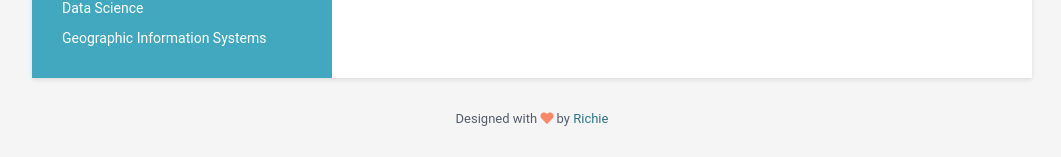
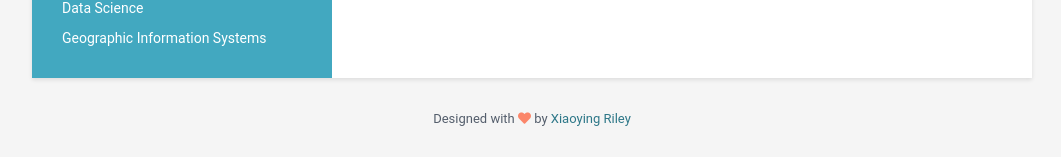
Before and after one commit to JaveSoft/HV_Personal, a Jekyll site: the page built from index.html, in a window 1280 px wide. Shown: the part 1100-1257 px from the top of the page, without its empty margins (108-1169 px from the left). Built offline with Jekyll 4.4.1, drawn with Linux system fonts in a browser that asks for light colours.

Commit message:
Actualización footer

```diff
--- a/_data/data.yml
+++ b/_data/data.yml
@@ -103,4 +103,4 @@ skills:
         level: 50%
 
 footer: >
-    Designed with <i class="fas fa-heart"></i> by <a href="https://github.com/richieeeeeg" target="_blank" rel="nofollow">Richie</a>
+    Designed with <i class="fas fa-heart"></i> by <a href="http://themes.3rdwavemedia.com" target="_blank" rel="nofollow">Xiaoying Riley</a>
```
